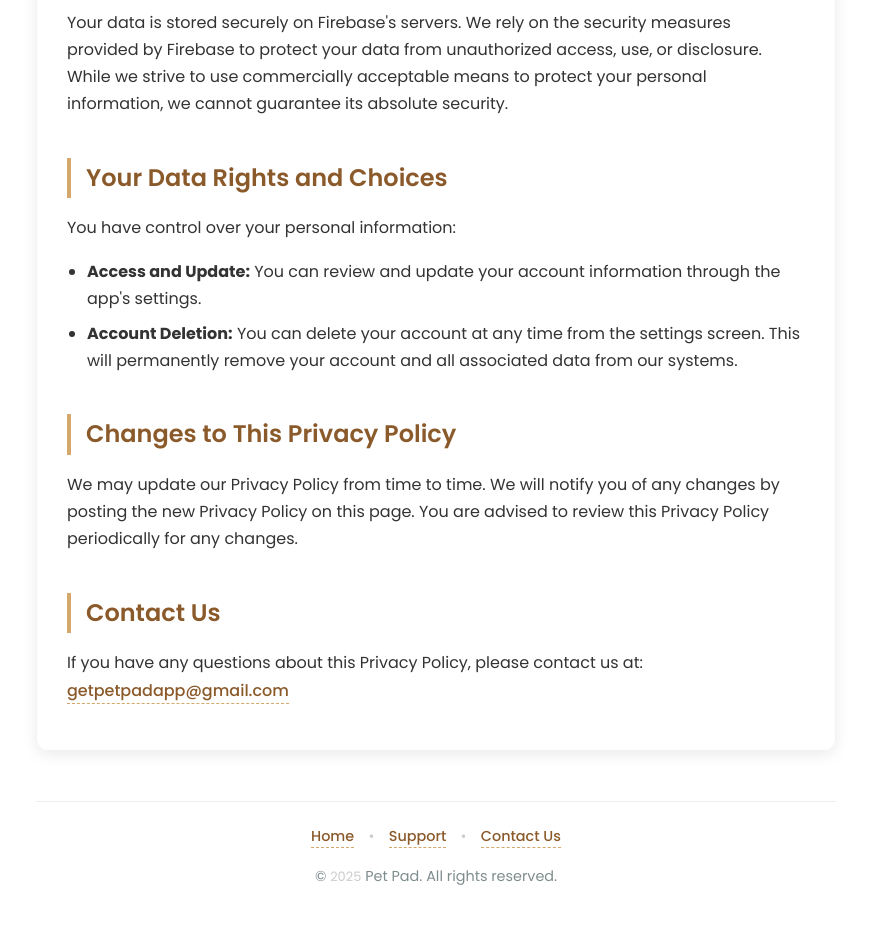
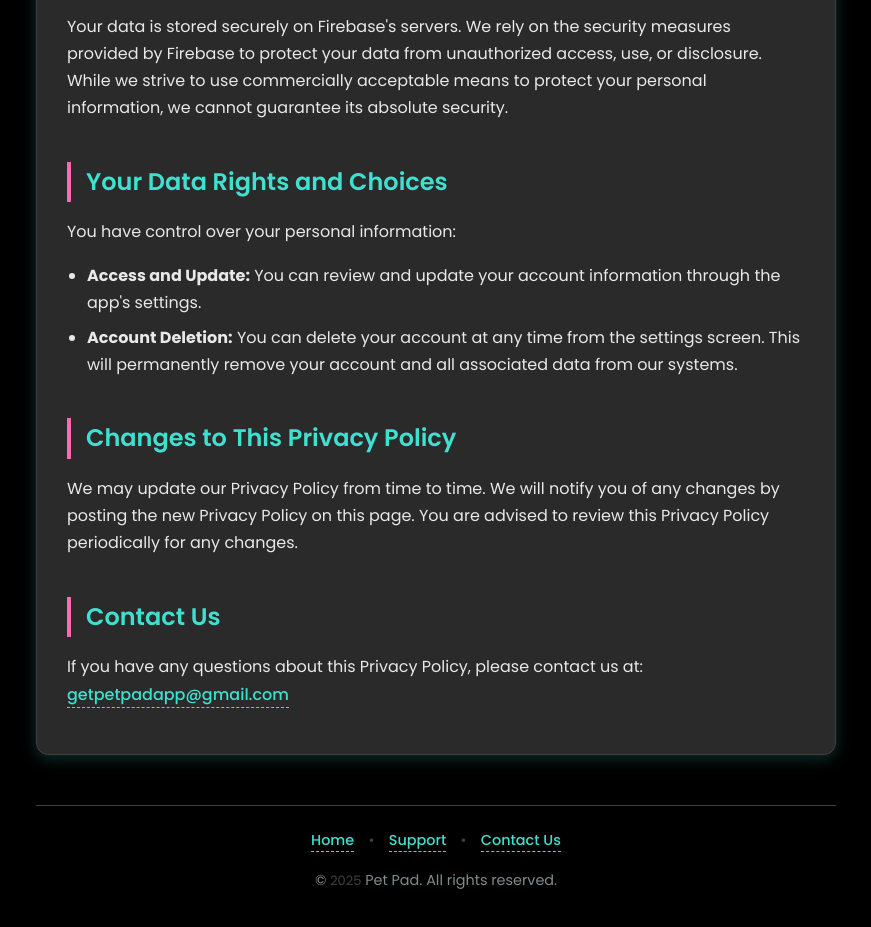
Before and after one commit to PetPadApp/privacy, a plain HTML site: page index.html in a window 1280 px wide. Shown: the part 1663-2590 px from the top of the page, without its empty margins (204-1075 px from the left). Drawn offline with Linux system fonts and the light colour scheme.

Commit message:
Update index.html
changed to dark version

```diff
--- a/index.html
+++ b/index.html
@@ -9,11 +9,13 @@
         @import url('https://fonts.googleapis.com/css2?family=Poppins:wght@300;400;500;600;700&display=swap');
 
         :root {
-            --primary-color: #8B5A2B; /* Light brown */
-            --secondary-color: #D4A76A; /* Lighter brown */
-            --accent-color: #3498db;
-            --text-color: #333;
-            --light-bg: #f9f5f0; /* Very light brown tint */
+            --primary-color: #40E0D0; /* Turquoise */
+            --secondary-color: #D4A76A; /* Light tan */
+            --accent-color: #FF69B4; /* Bright pink */
+            --text-color: #E8E8E8; /* Light gray for text */
+            --light-bg: #1A1A1A; /* Dark background */
+            --card-bg: #2A2A2A; /* Dark card background */
+            --border-color: #404040; /* Dark border */
         }
 
         body {
@@ -23,7 +25,7 @@
             max-width: 800px;
             margin: 0 auto;
             padding: 20px;
-            background-color: #fff;
+            background-color: #000000; /* Pure black background */
             position: relative;
             overflow-x: hidden;
         }
@@ -51,11 +53,12 @@
             height: 120px;
             margin: 0 auto 20px;
             border-radius: 22px;
-            background-color: #f0f0f0;
+            background-color: var(--card-bg);
             display: flex;
             align-items: center;
             justify-content: center;
-            box-shadow: 0 4px 10px rgba(0,0,0,0.1);
+            box-shadow: 0 4px 10px rgba(64, 224, 208, 0.3);
+            border: 2px solid var(--primary-color);
         }
 
         .app-icon i {
@@ -81,6 +84,7 @@
             margin: 0 10px;
             font-size: 1.2em;
             display: inline-block; /* Ensure the transform works */
+            filter: sepia(30%) saturate(50%) hue-rotate(30deg) brightness(1.8) contrast(0.7);
         }
 
         h1::after {
@@ -96,7 +100,7 @@
             font-weight: 600;
             position: relative;
             padding-left: 15px;
-            border-left: 4px solid var(--secondary-color);
+            border-left: 4px solid var(--accent-color);
         }
 
         .page-subtitle {
@@ -115,11 +119,11 @@
             margin-bottom: 30px;
         }
         .content {
-            background-color: rgba(255, 255, 255, 0.9);
+            background-color: var(--card-bg);
             border-radius: 12px;
             padding: 30px;
-            box-shadow: 0 4px 15px rgba(0,0,0,0.08);
-            border: 1px solid rgba(0,0,0,0.05);
+            box-shadow: 0 4px 15px rgba(64, 224, 208, 0.2);
+            border: 1px solid var(--border-color);
             position: relative;
             overflow: hidden;
         }
@@ -135,11 +139,11 @@
             text-decoration: none;
             font-weight: 500;
             transition: all 0.3s ease;
-            border-bottom: 1px dashed var(--secondary-color);
+            border-bottom: 1px dashed var(--primary-color);
             padding-bottom: 1px;
         }
         a:hover {
-            color: #6b3e13;
+            color: var(--accent-color);
             text-decoration: none;
             border-bottom-style: solid;
         }
@@ -164,7 +168,7 @@
             margin-top: 50px;
             text-align: center;
             padding-top: 20px;
-            border-top: 1px solid #eee;
+            border-top: 1px solid var(--border-color);
         }
 
         .footer-links a {
@@ -176,10 +180,11 @@
 
         .footer-links a:hover {
             text-decoration: underline;
+            color: var(--accent-color);
         }
 
         .footer-links span {
-            color: #ccc;
+            color: var(--border-color);
             font-size: 0.9em;
         }
 
@@ -270,7 +275,7 @@
         .content {
             position: relative;
             z-index: 1;
-            background-color: rgba(255, 255, 255, 0.9);
+            background-color: var(--card-bg);
         }
 
     </style>
```
